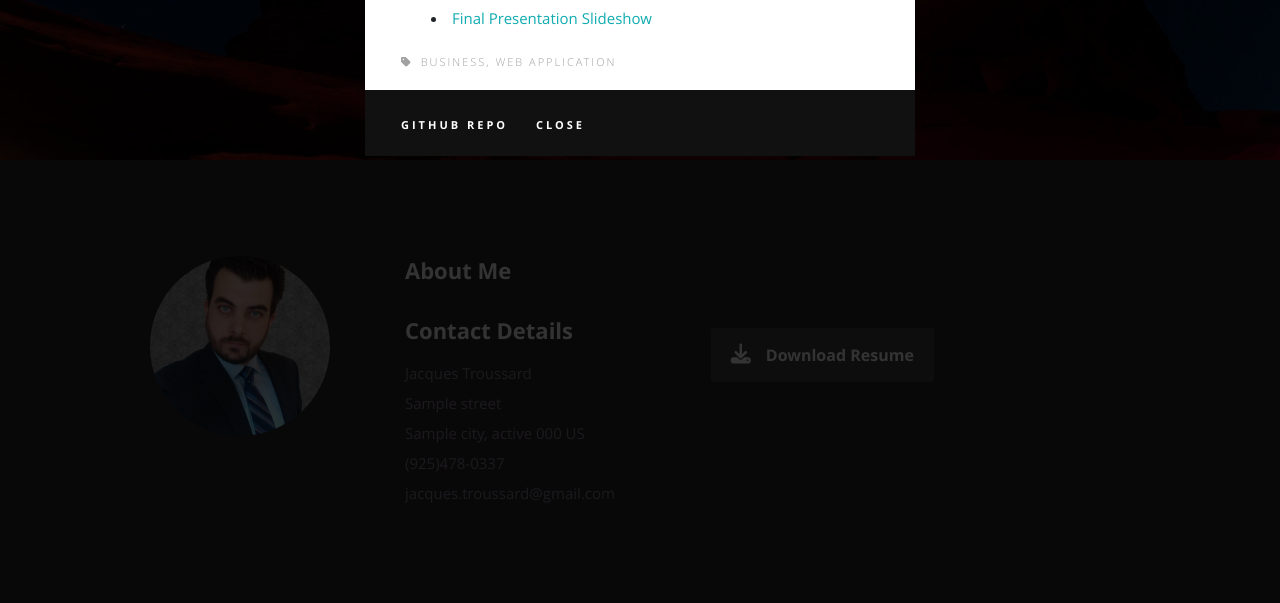
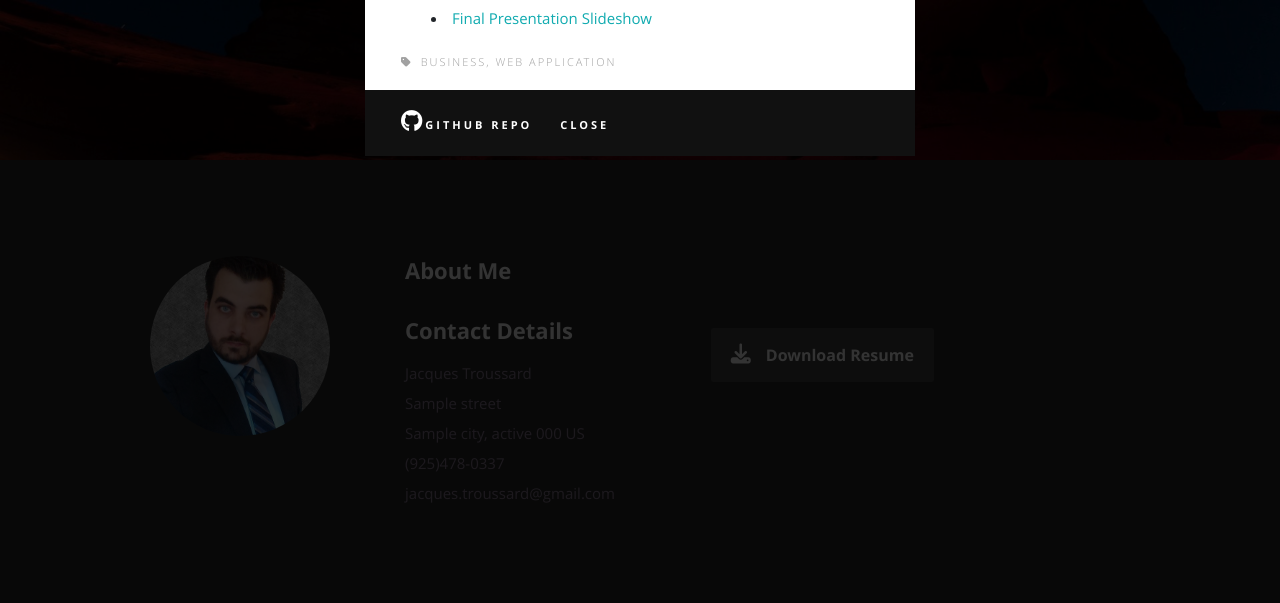
Before and after one commit to jtroussard/e-portfolio, a Python web app: template app/templates/index.html in a window 1280 px wide, after a click that opens the changed part. Shown: the part 640-1243 px from the top of the page. Run offline with Jinja, Linux system fonts and the light colour scheme; the template is opened without the code that fills it: most values are stand-ins (such as "Sample title", 1, 10 or a date in 2020); form fields are guessed from the names that the template uses; some libraries are stand-ins or nearby versions.

Commit message:
added github/global icons to all projects

```diff
--- a/app/templates/index.html
+++ b/app/templates/index.html
@@ -270,7 +270,7 @@
         <span class="categories"><i class="fa fa-tag"></i>Business, Web Application</span>
       </div>
       <div class="link-box">
-        <a href="https://github.com/jtroussard/warehouse" target="_blank">GitHub Repo</a>
+        <a href="https://github.com/jtroussard/warehouse" target="_blank"><i class="fa fa-github fa-2x"></i>GitHub Repo</a>
         <a class="popup-modal-dismiss">Close</a>
       </div>
     </div>
@@ -304,7 +304,7 @@
         <span class="categories"><i class="fa fa-tag"></i>Web Crawling, Scripting</span>
       </div>
       <div class="link-box">
-        <a href="https://github.com/jtroussard/HD-Hound" target="_blank">GitHub Repo</a>
+        <a href="https://github.com/jtroussard/HD-Hound" target="_blank"><i class="fa fa-github fa-2x"></i>GitHub Repo</a>
         <a class="popup-modal-dismiss">Close</a>
       </div>
     </div>
@@ -321,7 +321,7 @@
         <span class="categories"><i class="fa fa-tag"></i>LRS, API, Web Development</span>
       </div>
       <div class="link-box">
-        <a href="http://35.193.240.36/" target="_blank">Live Website</a>
+        <a href="http://35.193.240.36/" target="_blank"><i class="fa fa-globe fa-2x"></i>Live Website</a>
         <a class="popup-modal-dismiss">Close</a>
       </div>
     </div>
@@ -338,7 +338,7 @@
       <span class="categories"><i class="fa fa-tag"></i>AI, Hackathon</span>
     </div>
     <div class="link-box">
-      <a href="https://github.com/jtroussard/hackathon-2017-scbot">GitHub Repo</a>
+      <a href="https://github.com/jtroussard/hackathon-2017-scbot"><i class="fa fa-github fa-2x"></i>GitHub Repo</a>
       <a class="popup-modal-dismiss">Close</a>
     </div>
   </div>
```
